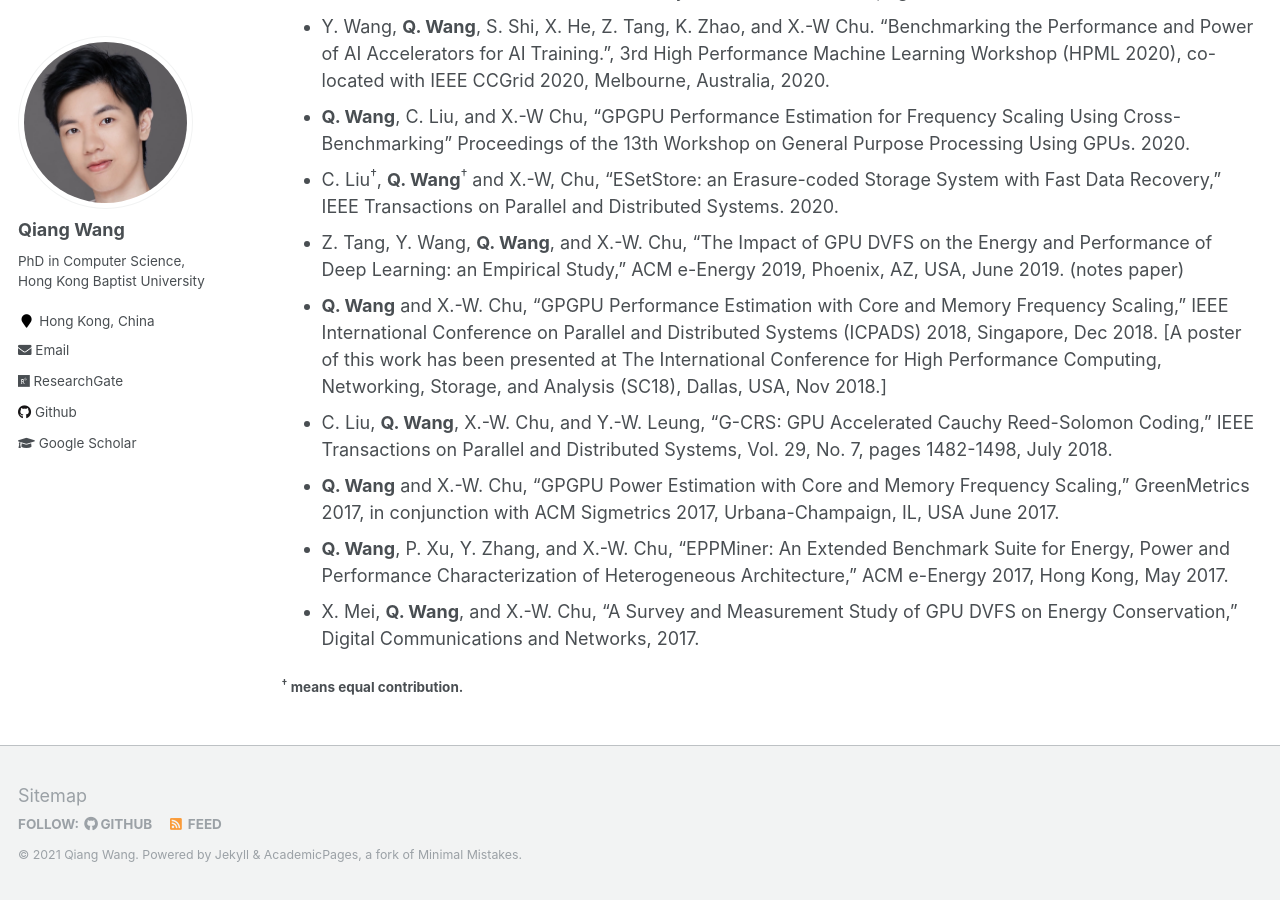
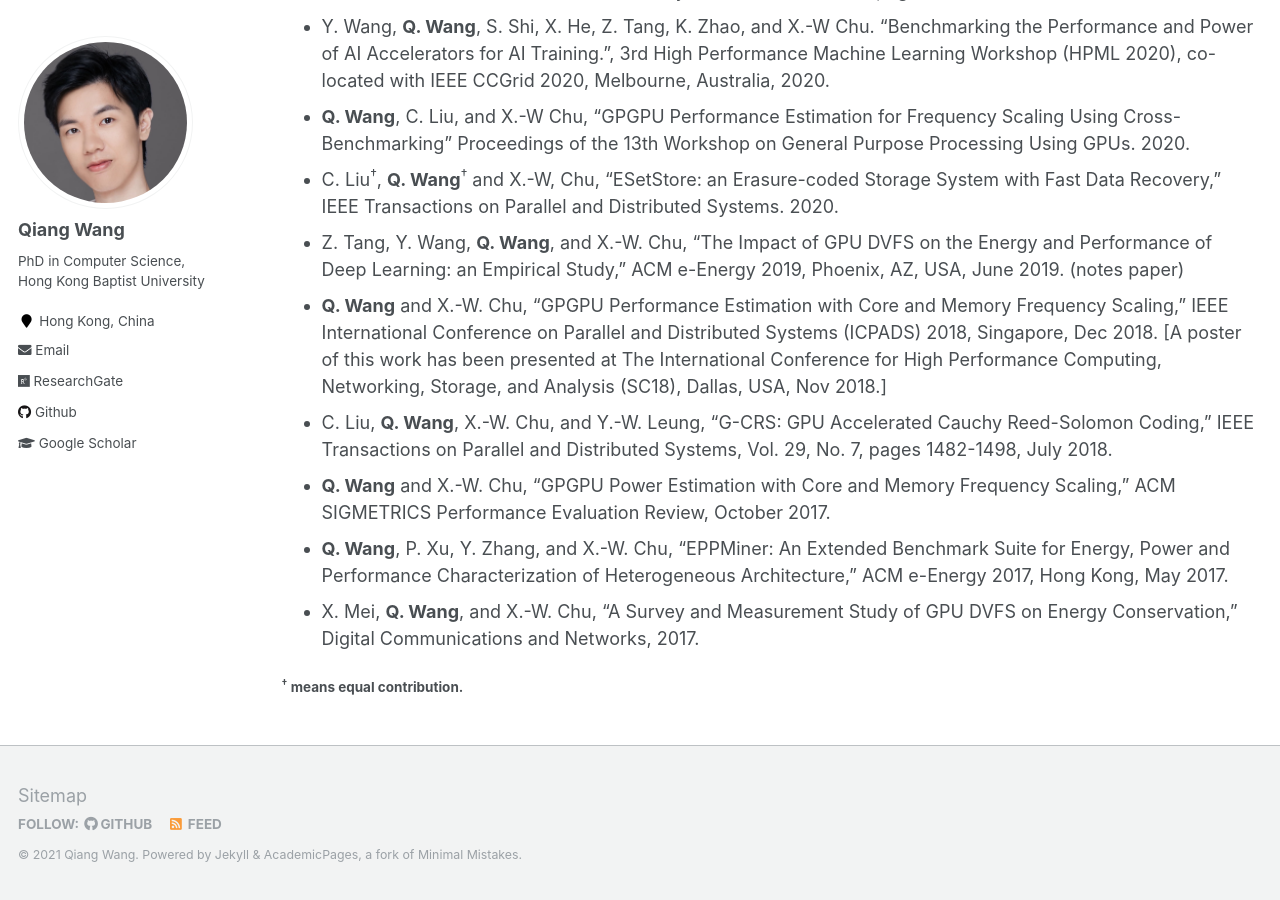
Before and after one commit to blackjack2015/blackjack2015.github.io, a Jekyll site: the page built from _pages/publications.md, in a window 1280 px wide and 900 px high, scrolled down 1321 px. Built offline with Jekyll 4.4.1, drawn with Linux system fonts in a browser that asks for light colours.

Commit message:
Update publications.md

```diff
--- a/_pages/publications.md
+++ b/_pages/publications.md
@@ -41,7 +41,7 @@ author_profile: true
 + Z. Tang, Y. Wang, **Q. Wang**, and X.-W. Chu, "The Impact of GPU DVFS on the Energy and Performance of Deep Learning: an Empirical Study," ACM e-Energy 2019, Phoenix, AZ, USA, June 2019. (notes paper)
 + **Q. Wang** and X.-W. Chu, "GPGPU Performance Estimation with Core and Memory Frequency Scaling," IEEE International Conference on Parallel and Distributed Systems (ICPADS) 2018, Singapore, Dec 2018. [A poster of this work has been presented at The International Conference for High Performance Computing, Networking, Storage, and Analysis (SC18), Dallas, USA, Nov 2018.]
 + C. Liu, **Q. Wang**, X.-W. Chu, and Y.-W. Leung, "G-CRS: GPU Accelerated Cauchy Reed-Solomon Coding," IEEE Transactions on Parallel and Distributed Systems, Vol. 29, No. 7, pages 1482-1498, July 2018.
-+ **Q. Wang** and X.-W. Chu, "GPGPU Power Estimation with Core and Memory Frequency Scaling," GreenMetrics 2017, in conjunction with ACM Sigmetrics 2017, Urbana-Champaign, IL, USA June 2017.
++ **Q. Wang** and X.-W. Chu, "GPGPU Power Estimation with Core and Memory Frequency Scaling," ACM SIGMETRICS Performance Evaluation Review, October 2017.
 + **Q. Wang**, P. Xu, Y. Zhang, and X.-W. Chu, "EPPMiner: An Extended Benchmark Suite for Energy, Power and Performance Characterization of Heterogeneous Architecture," ACM e-Energy 2017, Hong Kong, May 2017.
 + X. Mei, **Q. Wang**, and X.-W. Chu, "A Survey and Measurement Study of GPU DVFS on Energy Conservation," Digital Communications and Networks, 2017.
 
```
